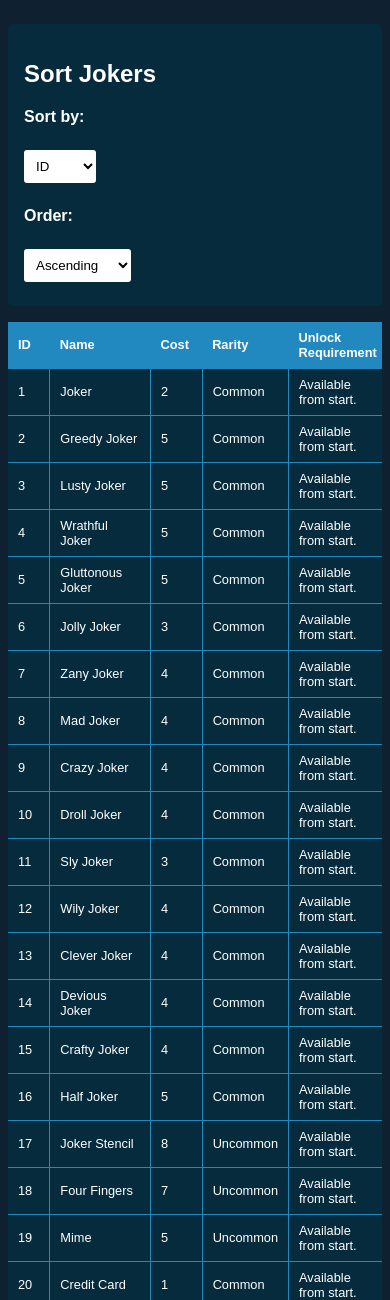
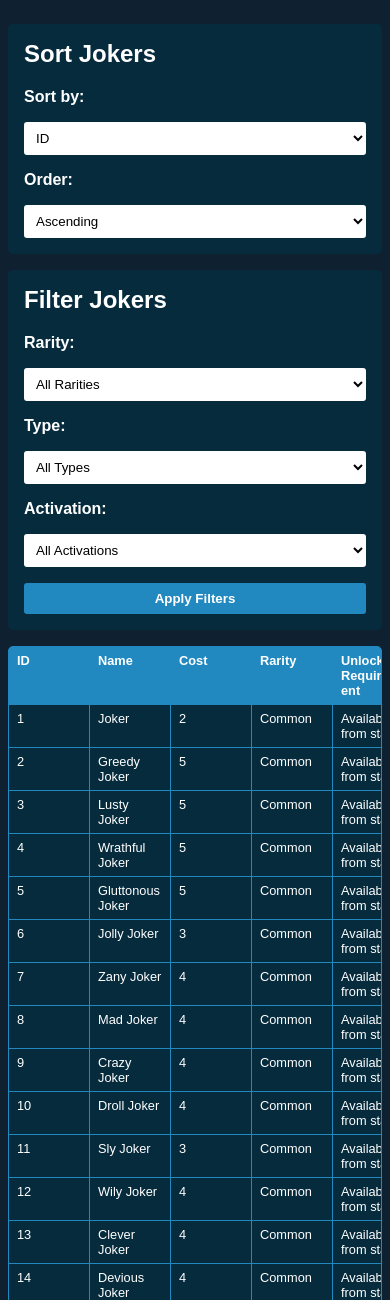
Before and after one commit to thesoakedfox/12DTP-Balatro, a Flask app: page /jokers in a window 390 px wide. Shown: the part 50-1350 px from the top of the page. Run offline with Flask 3, Linux system fonts and the light colour scheme; data comes from the database, SQL or seed files in the repository.

Commit message:
refactor joker display with responsive grid layout instead of flex and enhanced filter options. added comments.

```diff
--- a/app/static/style.css
+++ b/app/static/style.css
@@ -36,101 +36,161 @@ nav a:hover {
     color: var(--blue-ncs);
 }
 
-/* Table Styles */
-.table-container {
-    overflow-x: auto;
+/* Controls Container using CSS Grid */
+.controls-container {
+    display: grid;
+    grid-template-columns: 1fr 1fr;
+    gap: 1rem;
+    margin-bottom: 1rem;
+}
+
+/* Sort Controls */
+.sort-controls, .filter-controls {
+    background-color: var(--prussian-blue);
+    padding: 1rem;
+    border-radius: 5px;
+}
+
+.sort-controls h2, .filter-controls h2 {
+    margin-top: 0;
+}
+
+.sort-form, .filter-form {
+    display: grid;
+    grid-template-columns: auto 1fr auto 1fr;
+    gap: 1rem;
+    align-items: center;
+}
+
+.sort-form label, .filter-form label {
+    font-weight: bold;
+}
+
+.sort-form select, .filter-form select, .filter-form button {
+    padding: 0.5rem;
+    border-radius: 3px;
+    border: none;
+}
+
+.sort-form select, .filter-form select {
+    background-color: white;
+    color: black;
+    min-width: 120px;
+}
+
+.sort-form select:focus, .filter-form select:focus {
+    outline: 2px solid var(--blue-ncs);
+}
+
+.filter-form button {
+    background-color: var(--blue-ncs);
+    color: white;
+    cursor: pointer;
+    font-weight: bold;
+    grid-column: span 2;
+}
+
+.filter-form button:hover {
+    background-color: #1a6a94;
+}
+
+/* Grid Container for Joker Data */
+.grid-container {
+    display: grid;
+    grid-template-columns: repeat(7, 1fr);
+    gap: 1px;
+    background-color: var(--blue-ncs);
+    border: 1px solid var(--blue-ncs);
+    border-radius: 5px;
+    overflow: hidden;
     margin-top: 1rem;
 }
 
-.jokers-table {
-    width: 100%;
-    border-collapse: collapse;
-    background-color: var(--prussian-blue);
-}
-
-.jokers-table th,
-.jokers-table td {
-    padding: 12px 15px;
-    text-align: left;
-    border-bottom: 1px solid var(--blue-ncs);
-}
-
-.jokers-table th {
+.grid-header {
+    display: contents;
     background-color: var(--blue-ncs);
     font-weight: bold;
 }
 
-.jokers-table tr:hover {
+.grid-body {
+    display: contents;
+}
+
+.grid-row {
+    display: contents;
+}
+
+.grid-row:hover > .cell {
     background-color: rgba(34, 137, 192, 0.2);
 }
 
-.jokers-table td {
-    border-right: 1px solid var(--blue-ncs);
+.header-item, .cell {
+    padding: 12px 15px;
+    background-color: var(--prussian-blue);
+    text-align: left;
+    word-break: break-word;
 }
 
-.jokers-table td:last-child,
-.jokers-table th:last-child {
-    border-right: none;
-}
-
-/* Sort Controls */
-.sort-controls {
-    background-color: var(--prussian-blue);
-    padding: 1rem;
-    border-radius: 5px;
-    margin-bottom: 1rem;
-}
-
-.sort-form {
-    display: flex;
-    gap: 1rem;
-    align-items: center;
-    flex-wrap: wrap;
-}
-
-.sort-form label {
+.header-item {
+    background-color: var(--blue-ncs);
     font-weight: bold;
 }
 
-.sort-form select {
-    padding: 0.5rem;
-    border-radius: 3px;
-    background-color: white;
-    color: black;
-    border: none;
-}
-
-.sort-form select:focus {
-    outline: 2px solid var(--blue-ncs);
+.no-results {
+    grid-column: 1 / -1;
+    padding: 20px;
+    text-align: center;
+    background-color: var(--prussian-blue);
 }
 
 /* Responsive design for smaller screens */
 @media (max-width: 768px) {
-    .sort-form {
-        flex-direction: column;
-        align-items: flex-start;
+    .controls-container {
+        grid-template-columns: 1fr;
     }
 
-    .sort-form > * {
-        margin-bottom: 0.5rem;
+    .sort-form, .filter-form {
+        grid-template-columns: 1fr 1fr;
     }
 
-    .jokers-table {
+    .filter-form button {
+        grid-column: span 2;
+    }
+
+    .grid-container {
+        grid-template-columns: repeat(7, minmax(100px, 1fr));
         font-size: 0.9em;
     }
 
-    .jokers-table th,
-    .jokers-table td {
+    .header-item, .cell {
         padding: 8px 10px;
     }
 }
 
 @media (max-width: 480px) {
-    .jokers-table {
+    .sort-form, .filter-form {
+        grid-template-columns: 1fr;
+    }
+
+    .filter-form button {
+        grid-column: auto;
+    }
+
+    .grid-container {
         font-size: 0.8em;
     }
 
+    .header-item, .cell {
+        padding: 6px 8px;
+    }
+}
+
+@media (max-width: 400px) {
     .container {
         padding: 0.5rem;
     }
+
+    .grid-container {
+        grid-template-columns: repeat(7, minmax(80px, 1fr));
+    }
 }
--- a/app/templates/jokers.html
+++ b/app/templates/jokers.html
@@ -1,8 +1,13 @@
 {% extends "layouts.html" %}
 {% block content %}
+<div class="controls-container">
     <div class="sort-controls">
         <h2>Sort Jokers</h2>
         <form method="GET" class="sort-form">
+            <input type="hidden" name="rarity" value="{{ rarity_filter }}">
+            <input type="hidden" name="type" value="{{ type_filter }}">
+            <input type="hidden" name="activation" value="{{ activation_filter }}">
+
             <label for="sort_by">Sort by:</label>
             <select name="sort_by" id="sort_by" onchange="this.form.submit()">
                 <option value="id" {% if current_sort == 'id' %}selected{% endif %}>ID</option>
@@ -19,36 +24,73 @@
         </form>
     </div>
 
-<div class="table-container">
-    <table class="jokers-table">
-        <thead>
-            <tr>
-                <th>ID</th>
-                <th>Name</th>
-                <th>Cost</th>
-                <th>Rarity</th>
-                <th>Unlock Requirement</th>
-                <th>Type</th>
-                <th>Activation</th>
-            </tr>
-        </thead>
-        <tbody>
+    <div class="filter-controls">
+        <h2>Filter Jokers</h2>
+        <form method="GET" class="filter-form">
+            <input type="hidden" name="sort_by" value="{{ current_sort }}">
+            <input type="hidden" name="order" value="{{ current_order }}">
+
+            <label for="rarity">Rarity:</label>
+            <select name="rarity" id="rarity" onchange="this.form.submit()">
+                <option value="all">All Rarities</option>
+                {% for rarity in rarities %}
+                <option value="{{ rarity.id }}" {% if rarity_filter == rarity.id|string %}selected{% endif %}>
+                    {{ rarity.rarity_name }}
+                </option>
+                {% endfor %}
+            </select>
+
+            <label for="type">Type:</label>
+            <select name="type" id="type" onchange="this.form.submit()">
+                <option value="all">All Types</option>
+                {% for type in types %}
+                <option value="{{ type.id }}" {% if type_filter == type.id|string %}selected{% endif %}>
+                    {{ type.type_name }}
+                </option>
+                {% endfor %}
+            </select>
+
+            <label for="activation">Activation:</label>
+            <select name="activation" id="activation" onchange="this.form.submit()">
+                <option value="all">All Activations</option>
+                {% for activation in activations %}
+                <option value="{{ activation.id }}" {% if activation_filter == activation.id|string %}selected{% endif %}>
+                    {{ activation.activation_name }}
+                </option>
+                {% endfor %}
+            </select>
+
+            <button type="submit">Apply Filters</button>
+        </form>
+    </div>
+</div>
+
+<div class="grid-container">
+    <div class="grid-header">
+        <div class="header-item">ID</div>
+        <div class="header-item">Name</div>
+        <div class="header-item">Cost</div>
+        <div class="header-item">Rarity</div>
+        <div class="header-item">Unlock Requirement</div>
+        <div class="header-item">Type</div>
+        <div class="header-item">Activation</div>
+    </div>
+    <div class="grid-body">
         {% for joker in jokers %}
-            <tr>
-                <td>{{ joker.id }}</td>
-                <td>{{ joker.name }}</td>
-                <td>{{ joker.cost }}</td>
-                <td>{{ joker.rarity }}</td>
-                <td>{{ joker.unlock_req }}</td>
-                <td>{{ joker.type }}</td>
-                <td>{{ joker.activation }}</td>
-            </tr>
+        <div class="grid-row">
+            <div class="cell">{{ joker.id }}</div>
+            <div class="cell">{{ joker.name }}</div>
+            <div class="cell">{{ joker.cost }}</div>
+            <div class="cell">{{ joker.rarity }}</div>
+            <div class="cell">{{ joker.unlock_req }}</div>
+            <div class="cell">{{ joker.type }}</div>
+            <div class="cell">{{ joker.activation }}</div>
+        </div>
         {% else %}
-            <tr>
-                <td colspan="7">No jokers found.</td>
-            </tr>
+        <div class="no-results">
+            No jokers found matching the selected filters.
+        </div>
         {% endfor %}
-        </tbody>
-    </table>
+    </div>
 </div>
 {% endblock %}
```
Lines whose indentation alone changed are shown as unchanged.
